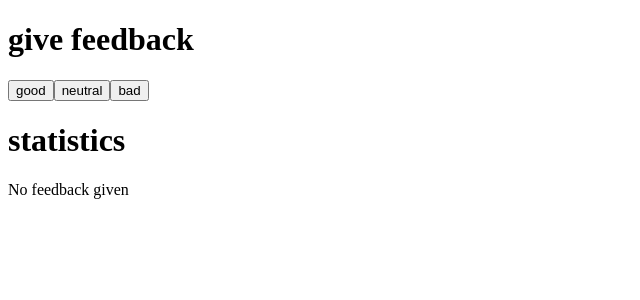
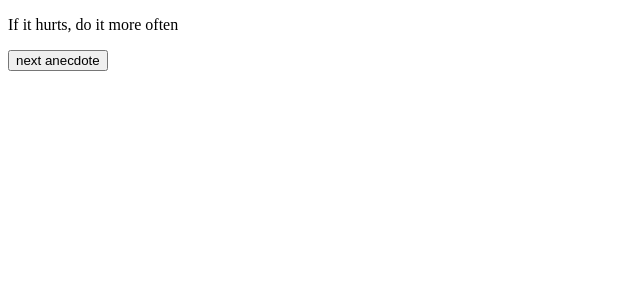
Before and after one commit to MarErm27/Fullstack, a React (Create React App) app in the folder part1/: page / in a window 1280 px wide. Shown: the top 300 px of the page, without its empty margins (0-640 px from the left). Built offline with nearby package versions, Linux system fonts and the light colour scheme.

Commit message:
1.12*: anecdotes step1

```diff
--- a/part1/src/App.js
+++ b/part1/src/App.js
@@ -1,6 +1,6 @@
 import React, {useState} from 'react'
 
-const StatisticLine = ({text, value}) => {
+/*const StatisticLine = ({text, value}) => {
     return <tr><td>{text}</td> <td>{value}</td></tr>
 }
 
@@ -22,12 +22,6 @@
         </tbody>
     </table>
 }
-
-const Button = (props) => (
-    <button onClick={props.handleClick}>
-        {props.text}
-    </button>
-)
 
 const App = () => {
     // save clicks of each button to its own state
@@ -54,6 +48,37 @@
             <Statistics good={good} neutral={neutral} bad={bad}/>
         </div>
     )
+}*/
+
+const Button = (props) => (
+    <button onClick={props.handleClick}>
+        {props.text}
+    </button>
+)
+
+const App = () => {
+    const anecdotes = [
+        'If it hurts, do it more often',
+        'Adding manpower to a late software project makes it later!',
+        'The first 90 percent of the code accounts for the first 10 percent of the development time...The remaining 10 percent of the code accounts for the other 90 percent of the development time.',
+        'Any fool can write code that a computer can understand. Good programmers write code that humans can understand.',
+        'Premature optimization is the root of all evil.',
+        'Debugging is twice as hard as writing the code in the first place. Therefore, if you write the code as cleverly as possible, you are, by definition, not smart enough to debug it.',
+        'Programming without an extremely heavy use of console.log is same as if a doctor would refuse to use x-rays or blood tests when diagnosing patients'
+    ]
+
+    const randomNumber = () => Math.floor((Math.random() * anecdotes.length - 1) + 1)
+    const [selected, setSelected] = useState(0)
+    const setToSelected = newValue => {
+        setSelected(newValue)
+    }
+
+    return (
+        <div>
+            <p>{anecdotes[selected]}</p>
+            <Button handleClick={() => setToSelected(randomNumber())} text="next anecdote"/>
+        </div>
+    )
 }
 
 export default App
```
